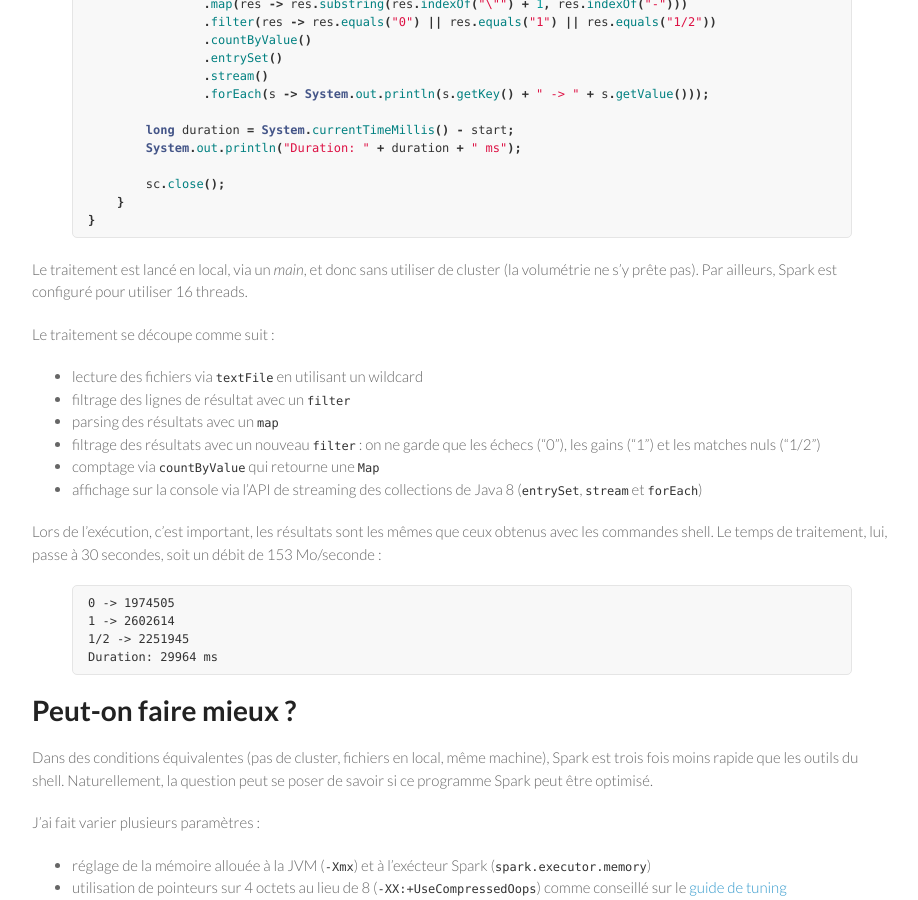
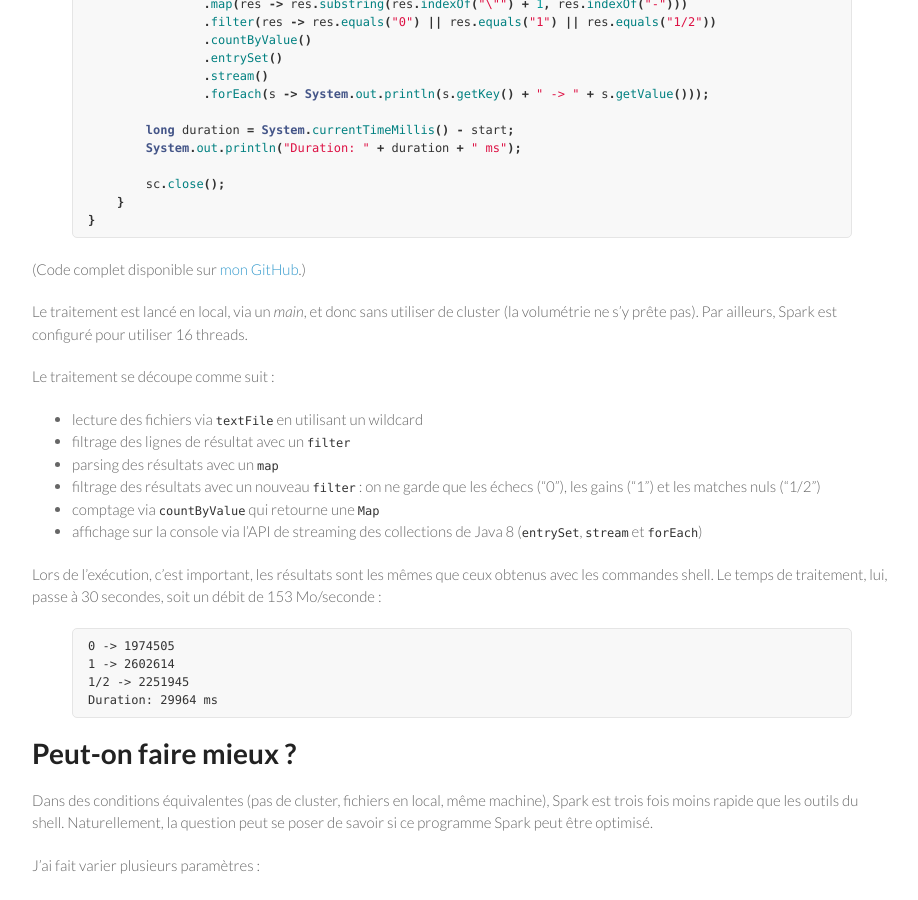
Before and after one commit to aseigneurin/aseigneurin.github.io, a Jekyll site: the page built from _posts/2015-01-23-spark-vs-command-line-tools.md, in a window 1280 px wide and 900 px high, scrolled down 1120 px. Shown: the whole window, without its empty margins (178-1096 px from the left). Built offline with Jekyll 4.4.1, drawn with Linux system fonts in a browser that asks for light colours; nearby versions of some CDN libraries.

Commit message:
- link to the code

```diff
--- a/_posts/2015-01-23-spark-vs-command-line-tools.md
+++ b/_posts/2015-01-23-spark-vs-command-line-tools.md
@@ -62,6 +62,8 @@ public class Chess {
 }
 {% endhighlight %}
 
+(Code complet disponible sur [mon GitHub](https://github.com/aseigneurin/spark-chess).)
+
 Le traitement est lancé en local, via un *main*, et donc sans utiliser de cluster (la volumétrie ne s'y prête pas). Par ailleurs, Spark est configuré pour utiliser 16 threads.
 
 Le traitement se découpe comme suit :
```
